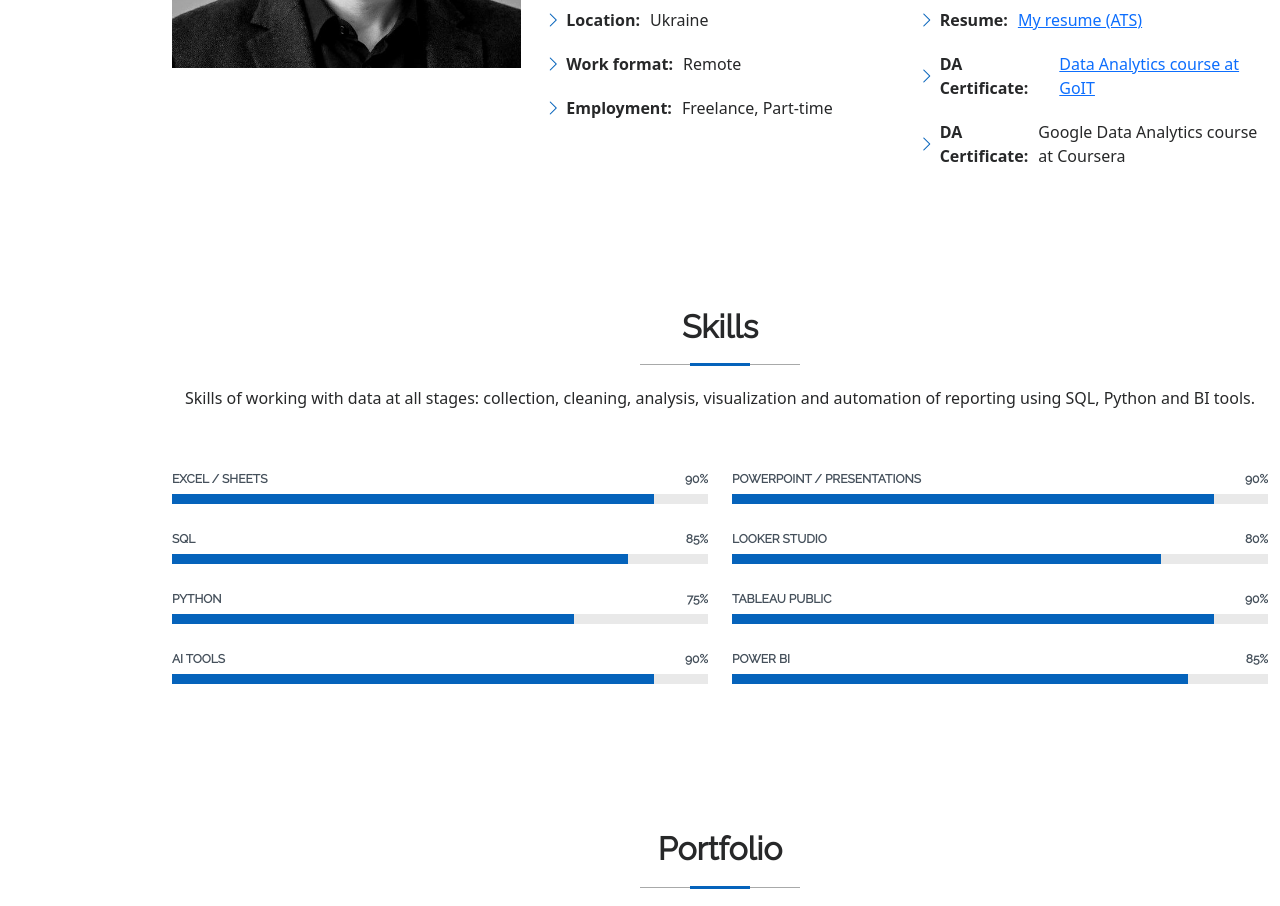
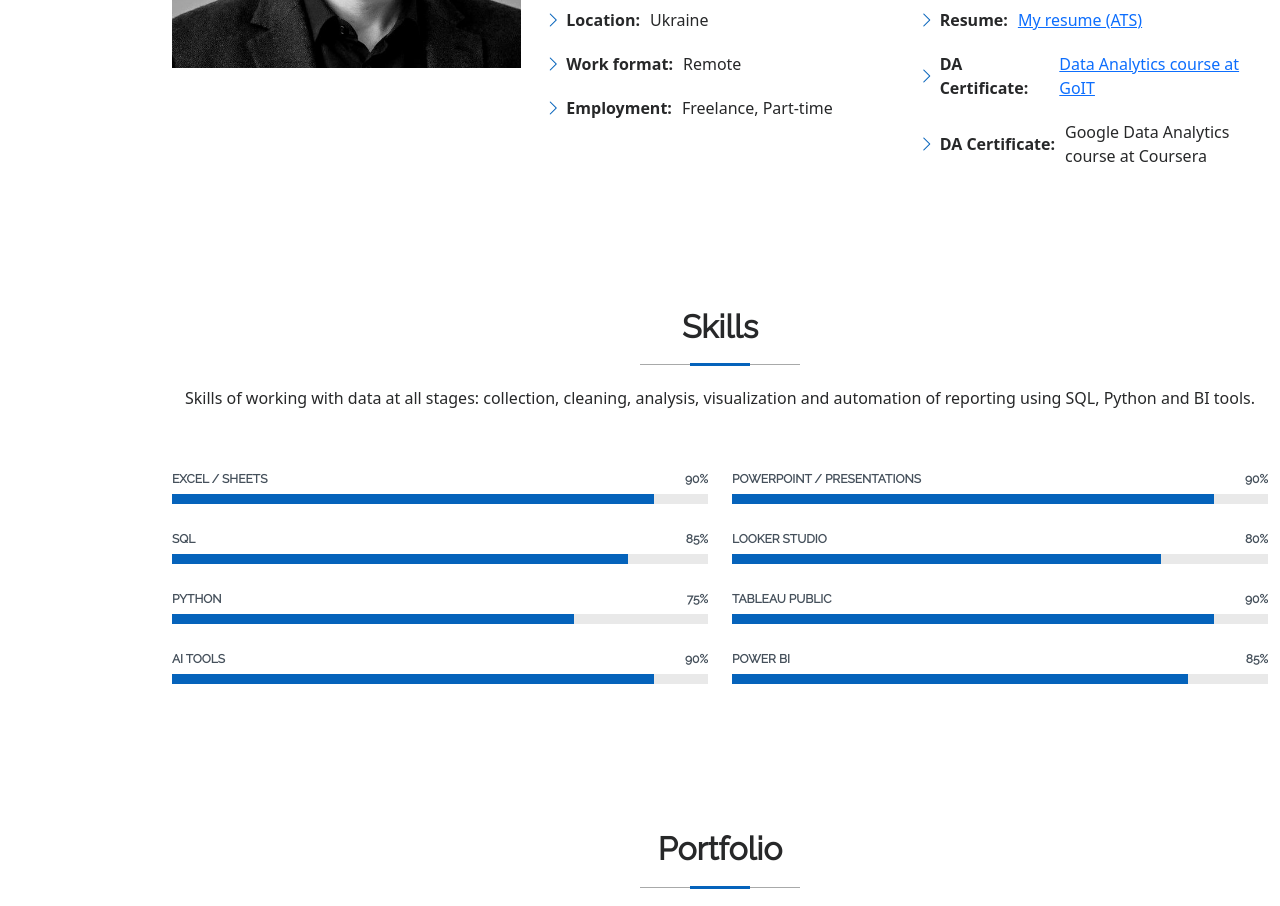
Before and after one commit to isachenko-andrii/isachenko-andrii.github.io, a plain HTML site: page index.html in a window 1280 px wide. Shown: the part 1280-2186 px from the top of the page. Drawn offline with Linux system fonts and the light colour scheme.

Commit message:
Modify DA Certificate description in index.html
Updated the description of the Google Data Analytics course.

```diff
--- a/index.html
+++ b/index.html
@@ -422,7 +422,7 @@
                 <ul>
                   <li><i class="bi bi-chevron-right"></i> <strong>Resume:</strong> <span><a href="https://lnk.ua/2MJaEtU0D" target="_blank">My resume (ATS)</a></span></li>
                   <li><i class="bi bi-chevron-right"></i> <strong>DA Certificate:</strong> <span><a href="https://drive.google.com/file/d/1TK9PFCXKsrurcCvVwt7DKoYEgz_tF_hD/view?usp=sharing" target="_blank">Data Analytics course at GoIT</a></span></li>
-                  <li><i class="bi bi-chevron-right"></i> <strong>DA Certificate:</strong> <span>Google Data Analytics course at Coursera</span></li>
+                  <li><i class="bi bi-chevron-right"></i> <strong>DA Certificate:</strong> <span>Google Data Analytics<br> course at Coursera</span></li>
                 </ul>
               </div>
             </div>
```
